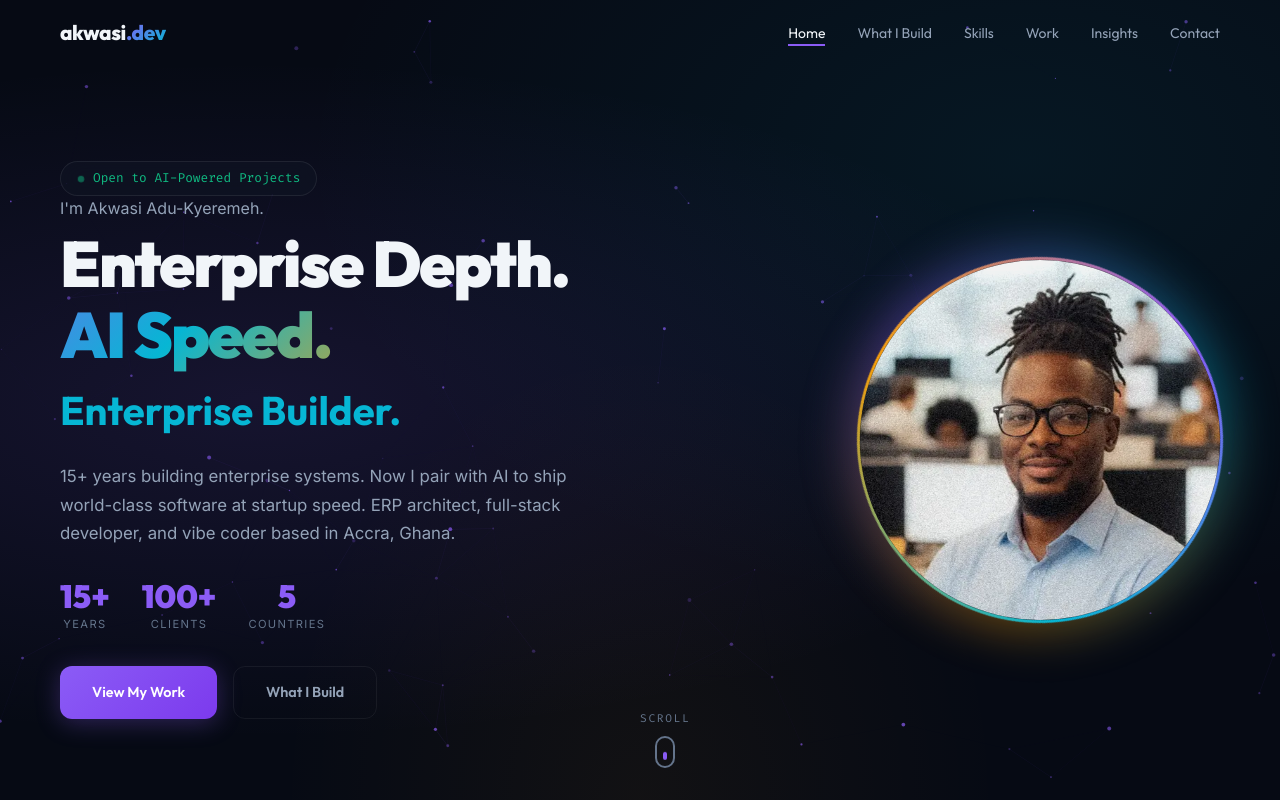
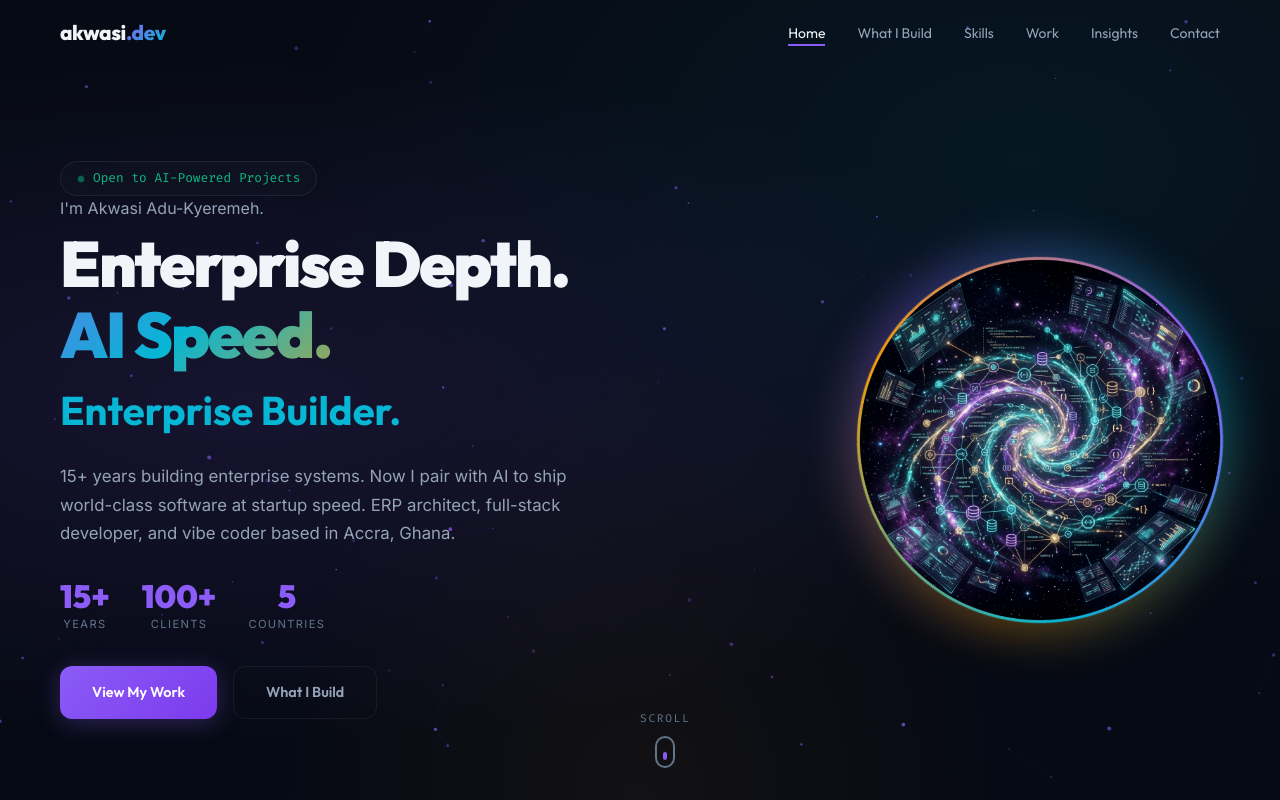
Before and after one commit to Akwasi-Adu/Portfolio, a website: page index.html in a window 1280 px wide. Shown: the top 800 px of the page. Drawn offline with nearby package versions, Linux system fonts and the light colour scheme.

Commit message:
feat: update hero profile image to Code Constellation conceptual art

```diff
--- a/index.html
+++ b/index.html
@@ -168,7 +168,7 @@
                 <div class="ai-hero-image-frame">
                     <div class="ai-hero-image-glow"></div>
                     <div class="ai-hero-image-ring"></div>
-                    <img src="portfolio/images/pics/akwasi-512.webp" alt="Akwasi Adu-Kyeremeh" class="ai-hero-img" width="320" height="320" loading="eager">
+                    <img src="portfolio/images/pics/profile-concept.png" alt="Akwasi Adu-Kyeremeh — AI Solutions Architect & Enterprise Builder" class="ai-hero-img" width="320" height="320" loading="eager">
                 </div>
             </div>
         </div>
```
Also changed, not shown: portfolio/images/pics/profile-concept.png (added).
